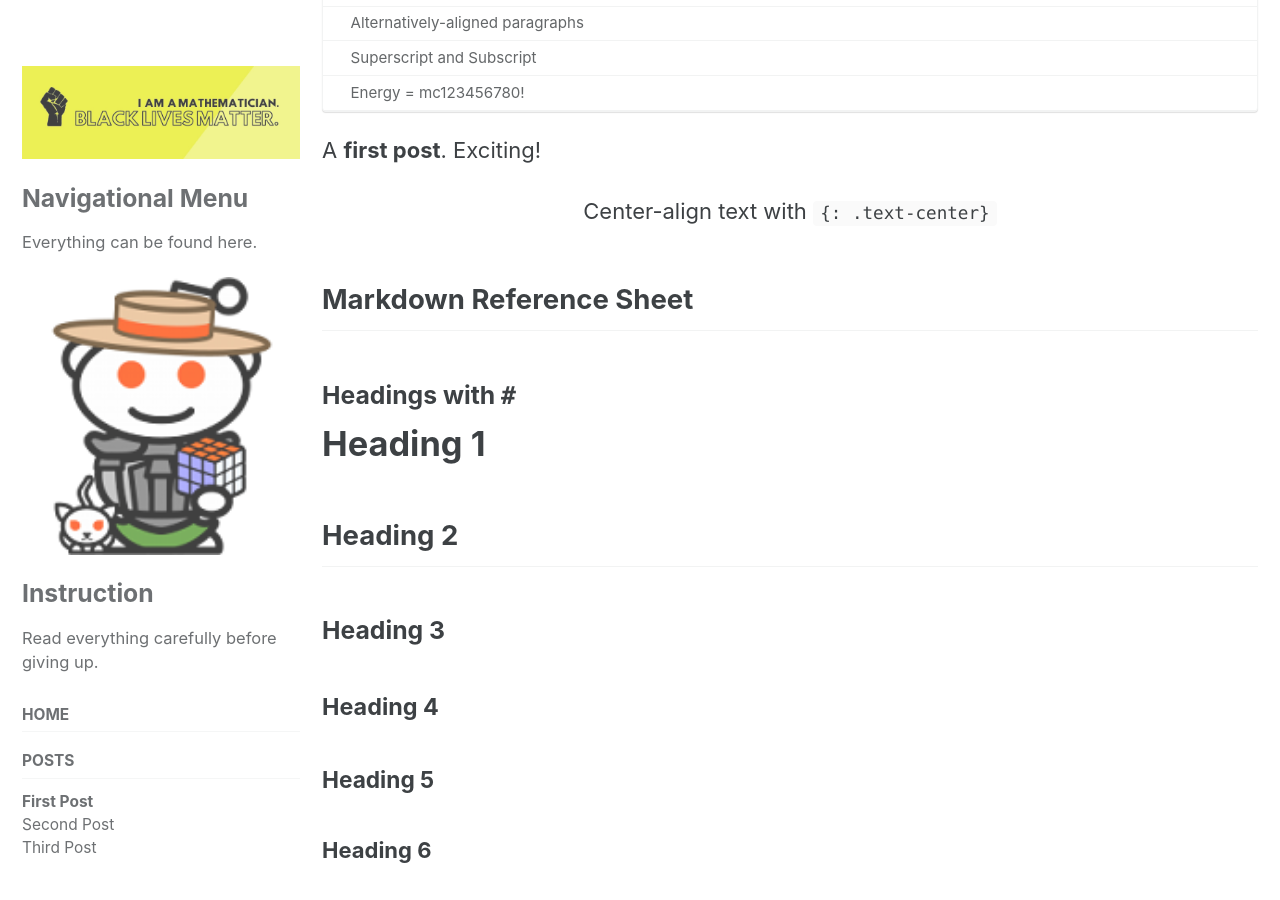
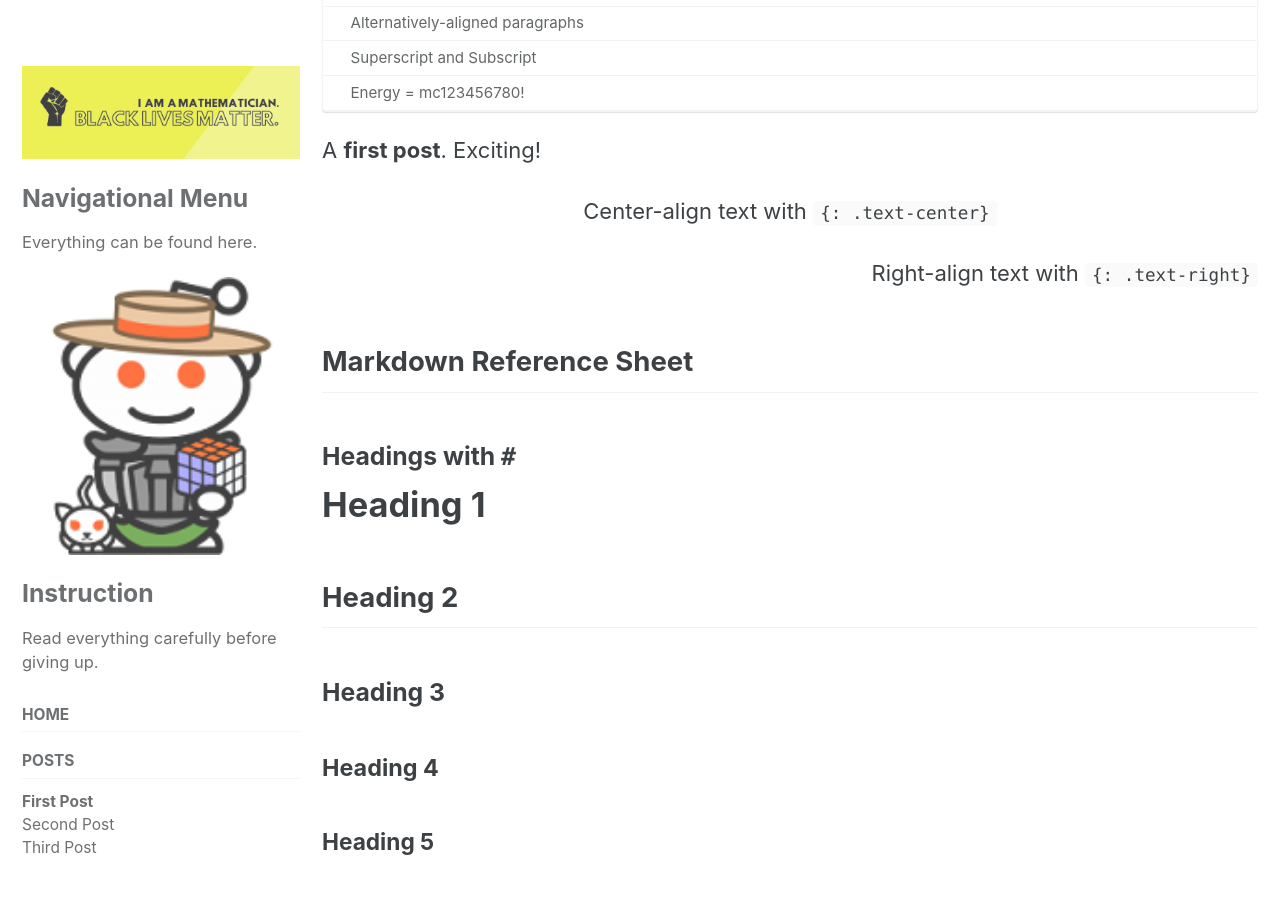
Before and after one commit to mathvault/mathvault.github.io, a Jekyll site: the page built from _posts/2020-06-22-first-post.md, in a window 1280 px wide and 900 px high, scrolled down 859 px. Built offline with Jekyll 4.4.1, drawn with Linux system fonts in a browser that asks for light colours; cached includes are drawn as plain includes; nearby versions of some CDN libraries.

Commit message:
Update 2020-06-22-first-post.md

```diff
--- a/_posts/2020-06-22-first-post.md
+++ b/_posts/2020-06-22-first-post.md
@@ -22,6 +22,8 @@ A **first post**. Exciting!
 Center-align text with `{: .text-center}`
 {: .text-center}
 
+Right-align text with `{: .text-right}`
+{: .text-right}
 
 ## Markdown Reference Sheet
 
```
